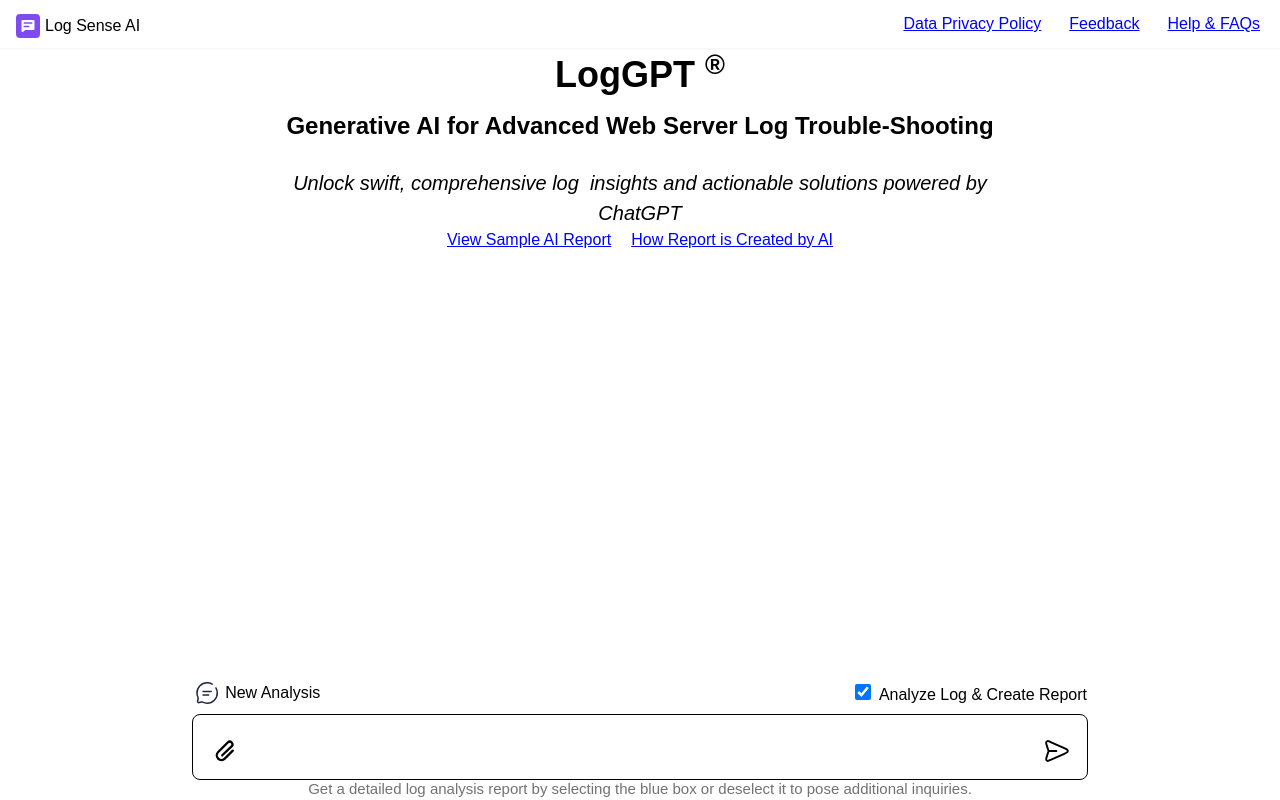
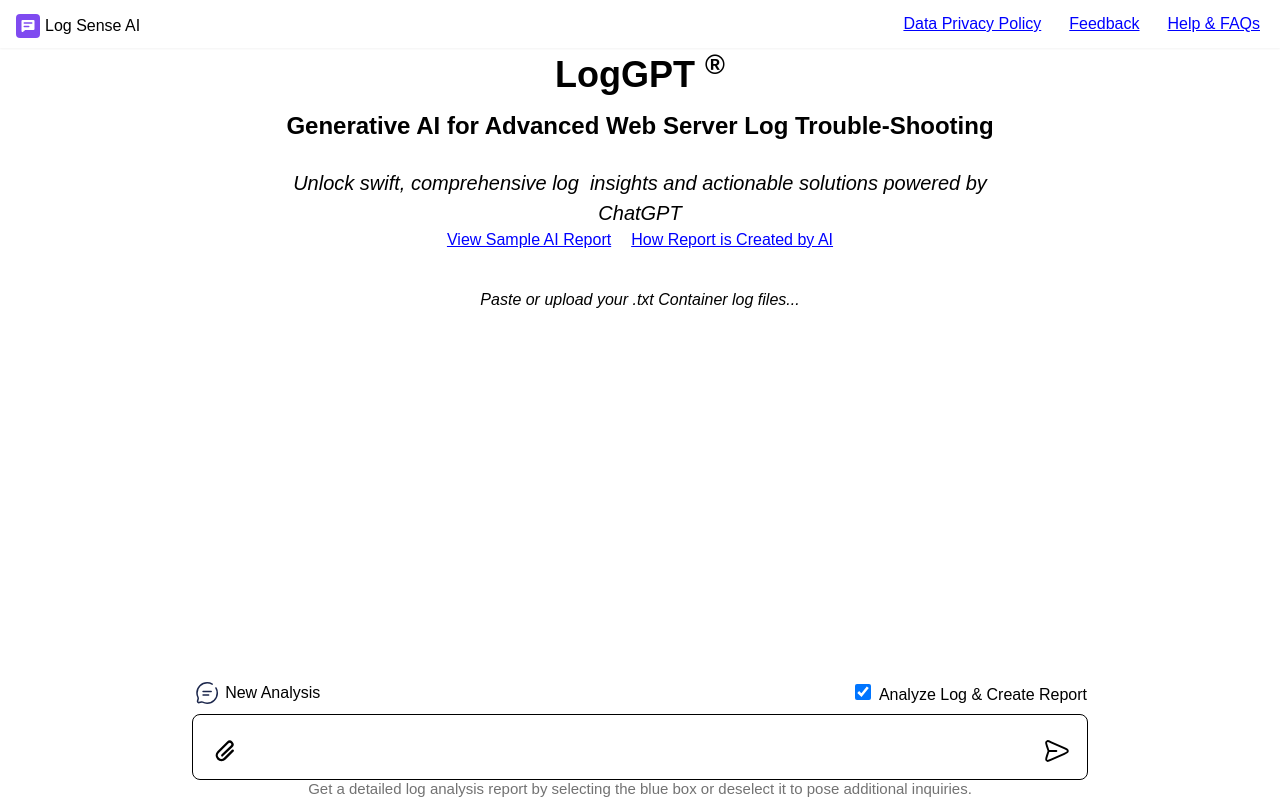
Before and after one commit to perseusprince070/loganalysis_client, a React (Create React App) app: page /webserver in a window 1280 px wide. Built offline with nearby package versions, Linux system fonts and the light colour scheme.

Commit message:
update frontend

```diff
--- a/src/pages/ApplicationView.js
+++ b/src/pages/ApplicationView.js
@@ -88,7 +88,7 @@
       {chatlogs.length > 0 ? (
         <ChatBox logs={chatlogs} />
       ) : (
-        <div className="text-center w-[60vw] grid-rows-4 grid">
+        <div className="text-center w-[60vw] grid-rows-5 grid">
           <p className="text-[36px] font-bold">
             LogGPT <sup>&reg;</sup>
           </p>
@@ -114,6 +114,9 @@
             >
               How Report is Created by AI
             </a>
+          </div>
+          <div className="italic">
+            Paste or upload your .txt Container log files...
           </div>
         </div>
       )}
--- a/src/pages/SystemView.js
+++ b/src/pages/SystemView.js
@@ -89,7 +89,7 @@
       {chatlogs.length > 0 ? (
         <ChatBox logs={chatlogs} />
       ) : (
-        <div className="text-center w-[60vw] grid-rows-4 grid">
+        <div className="text-center w-[60vw] grid-rows-5 grid">
           <p className="text-[36px] font-bold">
             LogGPT <sup>&reg;</sup>
           </p>
@@ -115,6 +115,9 @@
             >
               How Report is Created by AI
             </a>
+          </div>
+          <div className="italic">
+            Paste or upload your .txt Container log files...
           </div>
         </div>
       )}
--- a/src/pages/WebServerView.js
+++ b/src/pages/WebServerView.js
@@ -89,8 +89,7 @@
       {chatlogs.length > 0 ? (
         <ChatBox logs={chatlogs} />
       ) : (
-        <div className="text-center w-[60vw]">
-          <div className="grid-rows-4 grid">
+        <div className="text-center w-[60vw] grid-rows-5 grid">
           <p className="text-[36px] font-bold">
             LogGPT <sup>&reg;</sup>
           </p>
@@ -117,6 +116,8 @@
               How Report is Created by AI
             </a>
           </div>
+          <div className="italic">
+            Paste or upload your .txt Container log files...
           </div>
         </div>
       )}
```
Lines whose indentation alone changed are shown as unchanged.
